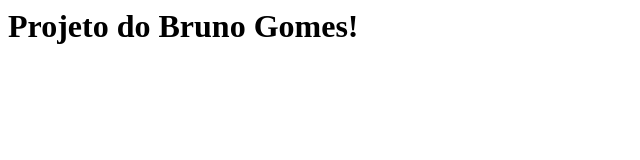
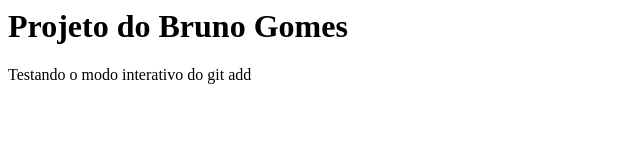
Before and after one commit to brunoffgomes/meu-site, a plain HTML site: page index.html in a window 1280 px wide. Shown: the whole page, without its empty margins (0-640 px from the left). Drawn offline with Linux system fonts and the light colour scheme.

Commit message:
Alteracoes

```diff
--- a/index.html
+++ b/index.html
@@ -1,7 +1,8 @@
 <html>
     <head>
         <body>
-            <h1>Projeto do Bruno Gomes!</h1>
+            <h1>Projeto do Bruno Gomes</h1>
+            <p>Testando o modo interativo do git add</p>
         </body>
     </head>
 </html>
```
